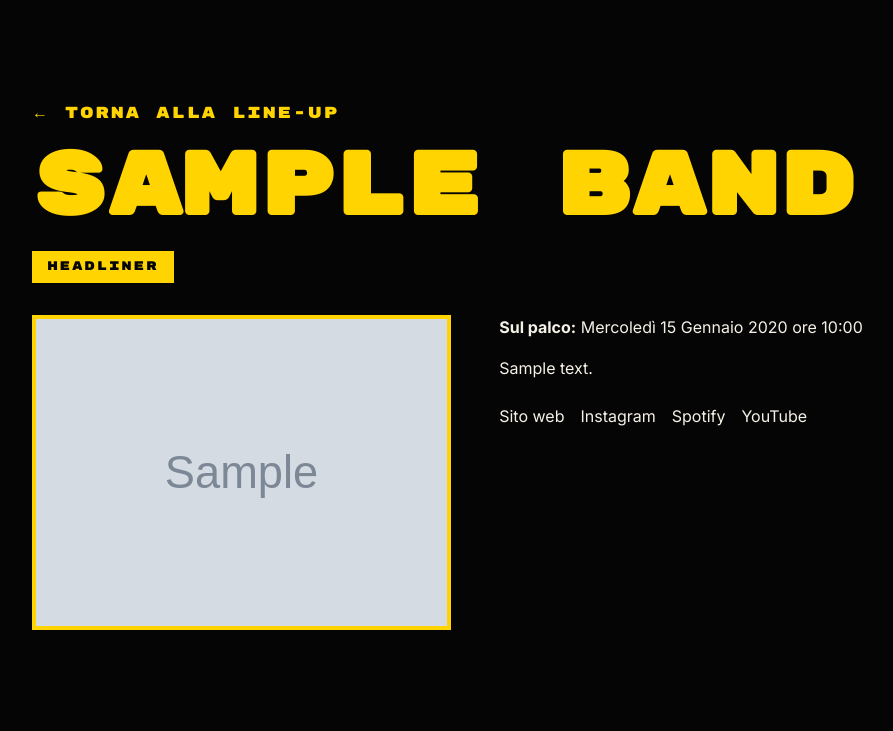
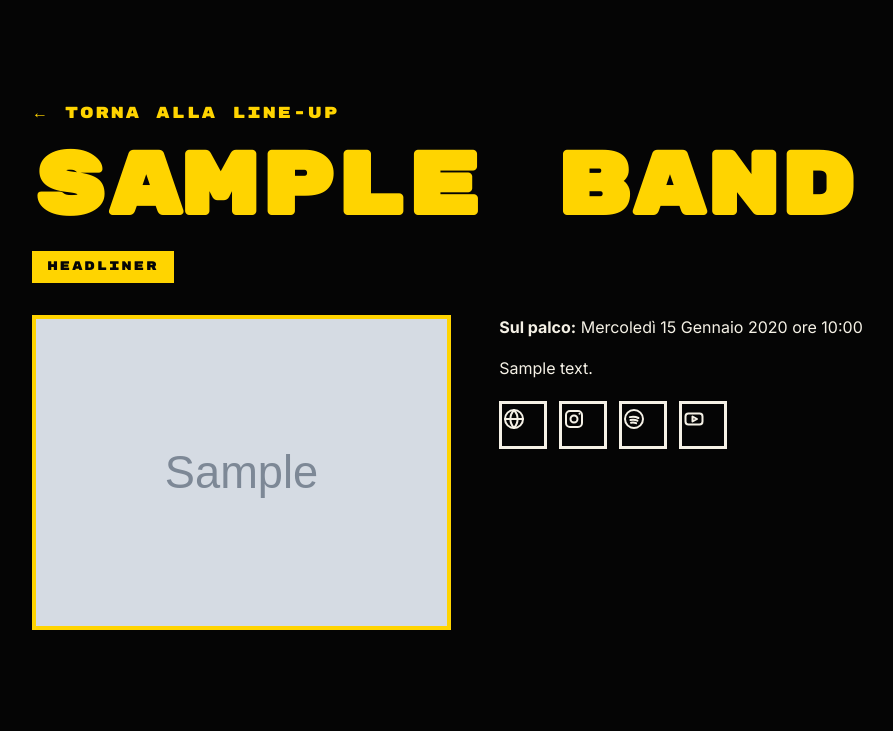
Before and after one commit to DrQuatermass/FestivalDuro, a Django app: a page that uses templates/core/band_detail.html in a window 1280 px wide. Shown: the part 81-812 px from the top of the page, without its empty margins (60-953 px from the left). Run offline with Django 5.2, Linux system fonts and the light colour scheme; tables that the repository leaves empty hold one stand-in row (values such as "Sample post"); grey boxes marked "Sample" are stand-in pictures.

Commit message:
Add icon links to band detail

```diff
--- a/static/css/main.css
+++ b/static/css/main.css
@@ -674,16 +674,35 @@ h3 { font-size: clamp(1.15rem, 2.5vw, 1.6rem); }
 .band-detail__links {
     margin-top: 1.25rem;
     display: flex;
-    gap: 1rem;
+    gap: .75rem;
     flex-wrap: wrap;
 }
 
 .band-detail__links a {
+    width: 48px;
+    height: 48px;
+    display: inline-flex;
+    align-items: center;
+    justify-content: center;
     color: var(--yellow);
+    border: 3px solid currentColor;
+    transition: background 160ms ease, color 160ms ease, transform 160ms ease;
 }
 
 .band-detail__links a:hover {
-    color: var(--bone);
+    background: var(--yellow);
+    color: var(--black);
+    transform: translateY(-2px);
+}
+
+.band-detail__links svg {
+    width: 24px;
+    height: 24px;
+    fill: none;
+    stroke: currentColor;
+    stroke-width: 2;
+    stroke-linecap: round;
+    stroke-linejoin: round;
 }
 
 /* ============ FOOTER ============ */
--- a/templates/core/band_detail.html
+++ b/templates/core/band_detail.html
@@ -26,10 +26,47 @@
                 {% endif %}
                 <div>{{ band.bio|linebreaks }}</div>
                 <ul class="social-list band-detail__links">
-                    {% if band.sito_web %}<li><a href="{{ band.sito_web }}" rel="noopener">Sito web</a></li>{% endif %}
-                    {% if band.instagram %}<li><a href="{{ band.instagram }}" rel="noopener">Instagram</a></li>{% endif %}
-                    {% if band.spotify %}<li><a href="{{ band.spotify }}" rel="noopener">Spotify</a></li>{% endif %}
-                    {% if band.youtube %}<li><a href="{{ band.youtube }}" rel="noopener">YouTube</a></li>{% endif %}
+                    {% if band.sito_web %}
+                    <li>
+                        <a href="{{ band.sito_web }}" target="_blank" rel="noopener" aria-label="Sito web di {{ band.nome }}" title="Sito web">
+                            <svg viewBox="0 0 24 24" aria-hidden="true" focusable="false">
+                                <circle cx="12" cy="12" r="9"></circle>
+                                <path d="M3 12h18M12 3c2.4 2.6 3.6 5.6 3.6 9s-1.2 6.4-3.6 9M12 3c-2.4 2.6-3.6 5.6-3.6 9s1.2 6.4 3.6 9"></path>
+                            </svg>
+                        </a>
+                    </li>
+                    {% endif %}
+                    {% if band.instagram %}
+                    <li>
+                        <a href="{{ band.instagram }}" target="_blank" rel="noopener" aria-label="Instagram di {{ band.nome }}" title="Instagram">
+                            <svg viewBox="0 0 24 24" aria-hidden="true" focusable="false">
+                                <rect x="4" y="4" width="16" height="16" rx="4"></rect>
+                                <circle cx="12" cy="12" r="3.5"></circle>
+                                <path d="M17.5 6.8h.01"></path>
+                            </svg>
+                        </a>
+                    </li>
+                    {% endif %}
+                    {% if band.spotify %}
+                    <li>
+                        <a href="{{ band.spotify }}" target="_blank" rel="noopener" aria-label="Spotify di {{ band.nome }}" title="Spotify">
+                            <svg viewBox="0 0 24 24" aria-hidden="true" focusable="false">
+                                <circle cx="12" cy="12" r="9"></circle>
+                                <path d="M7.8 10.1c3.1-.8 6-.5 8.6.9M8.4 13c2.4-.6 4.8-.4 7 .7M9 15.7c1.8-.4 3.5-.3 5.1.5"></path>
+                            </svg>
+                        </a>
+                    </li>
+                    {% endif %}
+                    {% if band.youtube %}
+                    <li>
+                        <a href="{{ band.youtube }}" target="_blank" rel="noopener" aria-label="YouTube di {{ band.nome }}" title="YouTube">
+                            <svg viewBox="0 0 24 24" aria-hidden="true" focusable="false">
+                                <rect x="3.5" y="6.5" width="17" height="11" rx="3"></rect>
+                                <path d="M10.5 9.5v5l4.5-2.5-4.5-2.5z"></path>
+                            </svg>
+                        </a>
+                    </li>
+                    {% endif %}
                 </ul>
             </div>
         </div>
```
